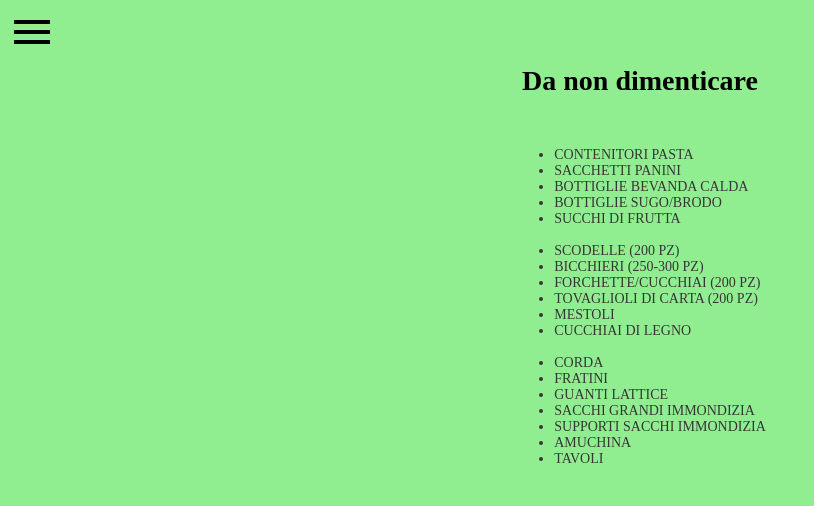
After one commit to alrama/volontaridelsabato, a PHP site: page /checklist.html in a window 1280 px wide. The commit adds this page. Shown: the top 506 px of the page, without its empty margins (0-814 px from the left). Run offline with PHP 8.4, Linux system fonts and the light colour scheme.

Commit message:
first release

```diff
--- /dev/null
+++ b/checklist.html
@@ -0,0 +1,54 @@
+<!DOCTYPE html>
+<html>
+<head>
+<meta charset="UTF-8">
+<meta name="viewport" content="width=device-width,height=device-height,initial-scale=1.0">
+<link rel="icon" href="favicon.ico" />
+<link rel="stylesheet" href="paniniweb.css?v=6"/>
+<script src="jquery-3.3.1.min.js"></script>
+<script src="paniniweb.js?v=3"></script>
+<title>Volontari del sabato</title>
+</head>
+
+<body>
+  <div id="mySidenav" class="sidenav">
+    <a href="javascript:void(0)" class="closebtn" onclick="closeNav()">&times;</a>
+    <a href="evento.html">Prossima distribuzione</a>
+    <a href="volontari.html">Volontari</a>
+    <a href="avvisi.html">Avvisi</a>
+    <a href="fasi.html" id="fasi_link" style="display:none;">Gestione Fasi</a>
+    <a href="javascript:void(0)"  onclick="logout()">Logout</a>
+  </div>
+
+  <!-- Use any element to open the sidenav -->
+  <img onclick="openNav()" src="img/menu.png">
+  <h2>Da non dimenticare</h2>
+  <div class="message" id="message"></div>
+  <div class="main">
+    <ul style='width:fit-content;margin:auto;text-align:left;margin-top:50px'>
+      <li>CONTENITORI PASTA</li>
+      <li>SACCHETTI PANINI</li>
+      <li>BOTTIGLIE BEVANDA CALDA</li>
+      <li>BOTTIGLIE SUGO/BRODO</li>
+      <li>SUCCHI DI FRUTTA</li>
+      <BR/>
+      <li>SCODELLE (200 PZ)</li>
+      <li>BICCHIERI (250-300 PZ)</li>
+      <li>FORCHETTE/CUCCHIAI (200 PZ)</li>
+      <li>TOVAGLIOLI DI CARTA (200 PZ)</li>
+      <li>MESTOLI</li>
+      <li>CUCCHIAI DI LEGNO</li>
+      <BR/>
+      <li>CORDA</li>
+      <li>FRATINI</li>
+      <li>GUANTI LATTICE</li>
+      <li>SACCHI GRANDI IMMONDIZIA</li>
+      <li>SUPPORTI SACCHI IMMONDIZIA</li>
+      <li>AMUCHINA</li>
+      <li>TAVOLI</li>
+    </ul>
+  </div>
+
+</body>
+
+</html>
--- a/evento.html
+++ b/evento.html
@@ -244,6 +244,9 @@ initModel(function(){
     <a href="avvisi.html">Avvisi</a>
     <a href="fasi.html" id="fasi_link" style="display:none;">Gestione Fasi</a>
     <a href="javascript:void(0)"  onclick="logout()">Logout</a>
+    <br/>
+    <a href="checklist.html">Check List</a>
+    <a href="archivio/evento_10_2018.pdf">Ottobre 2018 (pdf)</a>
   </div>
 
   <!-- Use any element to open the sidenav -->
--- a/model.js
+++ b/model.js
@@ -29,6 +29,7 @@ function Volontario() {
   this.cellulare="";
   this.password="";
   this.admin;false;
+  this.deleghe="";
 }
 function Fase(sequenza) {
   this.orario = "00:00";
--- a/paniniweb.css
+++ b/paniniweb.css
@@ -141,6 +141,10 @@ h2 span {
   border-top: 1px solid grey;
   cursor: pointer;
 }
+.riga div {
+  width:250px;
+  float:left;
+}
 .detail {
   width:250px;
   position: absolute;
--- a/paniniweb.js
+++ b/paniniweb.js
@@ -30,14 +30,18 @@ function displayVolontari() {
   showMessage("");
   var htmlcontant = "";
   for (volontario of volontari) {
-    htmlcontant += "<div class='riga' onclick='dettaglio_riga(this,\""+volontario.email+"\")'><div class='textsmall'>";
+    htmlcontant += "<div class='riga' onclick='dettaglio_riga(this,\""+volontario.email+"\")'><div><div class='textsmall'>";
     if (volontario.nome.length+volontario.cognome.length<5) {
       htmlcontant+=volontario.nome + " " + volontario.cognome + "</div>";
       htmlcontant+="<div class='textsmall'>"+volontario.email+"</div>";
     } else {
       htmlcontant+=volontario.nome + "</div>";
-      htmlcontant+="<div class='textsmall dettaglio_riga'>"+volontario.cognome+"</div>";
+      htmlcontant+="<div class='textsmall dettaglio_riga'>"+volontario.cognome+"</div></div>";
     }
+    if (navigator.userAgent.toLowerCase().indexOf('mobile')>-1) {
+      htmlcontant+="<a href='tel:+39"+volontario.cellulare+"'><img src='img/phone-forward.png' class='img_title icon_header'/></a>";
+      htmlcontant+="<a href='https://api.whatsapp.com/send?phone=39"+volontario.cellulare+"'><img src='img/chat-processing.png' class='img_title icon_header'/></a>"
+    } else htmlcontant+="<img  src='img/phone-forward.png' style='visibility:hidden;height:40px;vertical-align:middle'/>";
     htmlcontant+="</div>"
   }
   $("#volontari_content").html(htmlcontant);
```
Also changed, not shown: volontari.html (+29 -0 lines), img/account-multiple-plus.png (added), img/chat-processing.png (added), img/phone-forward.png (added).
